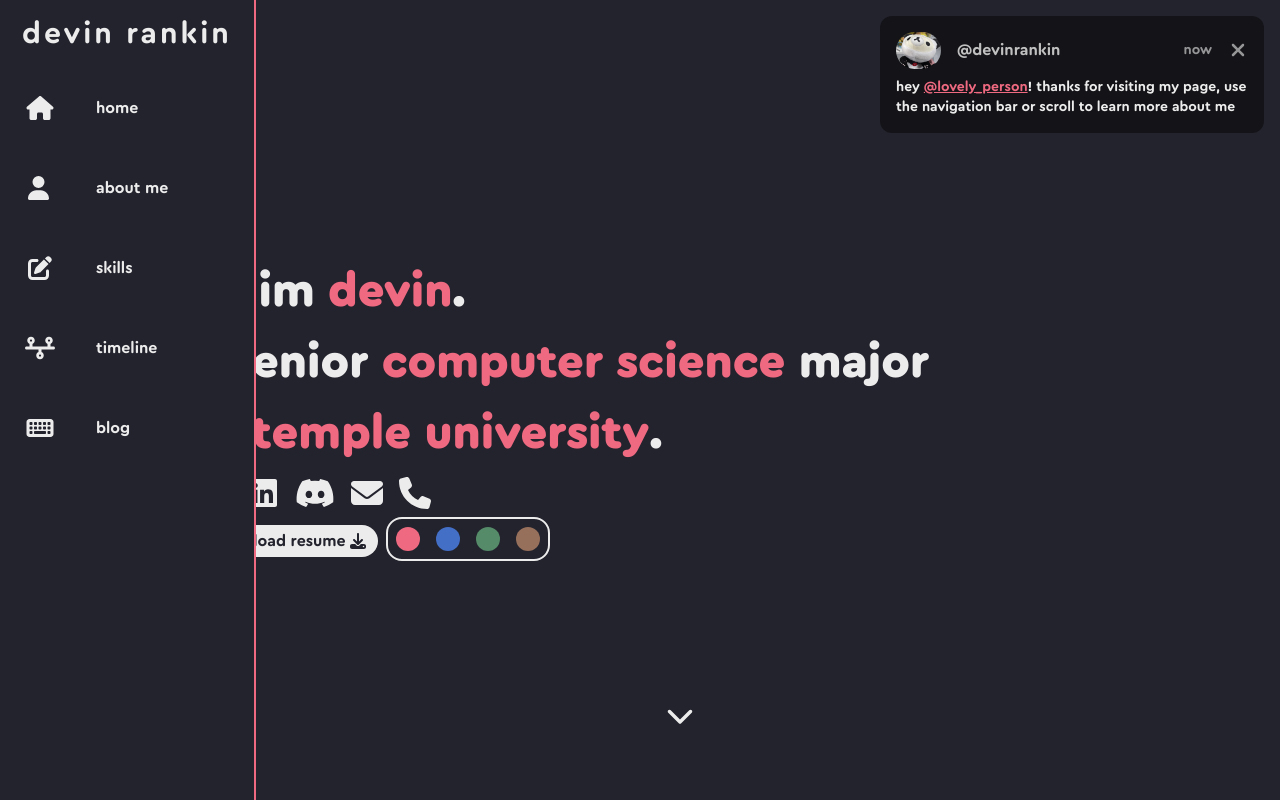
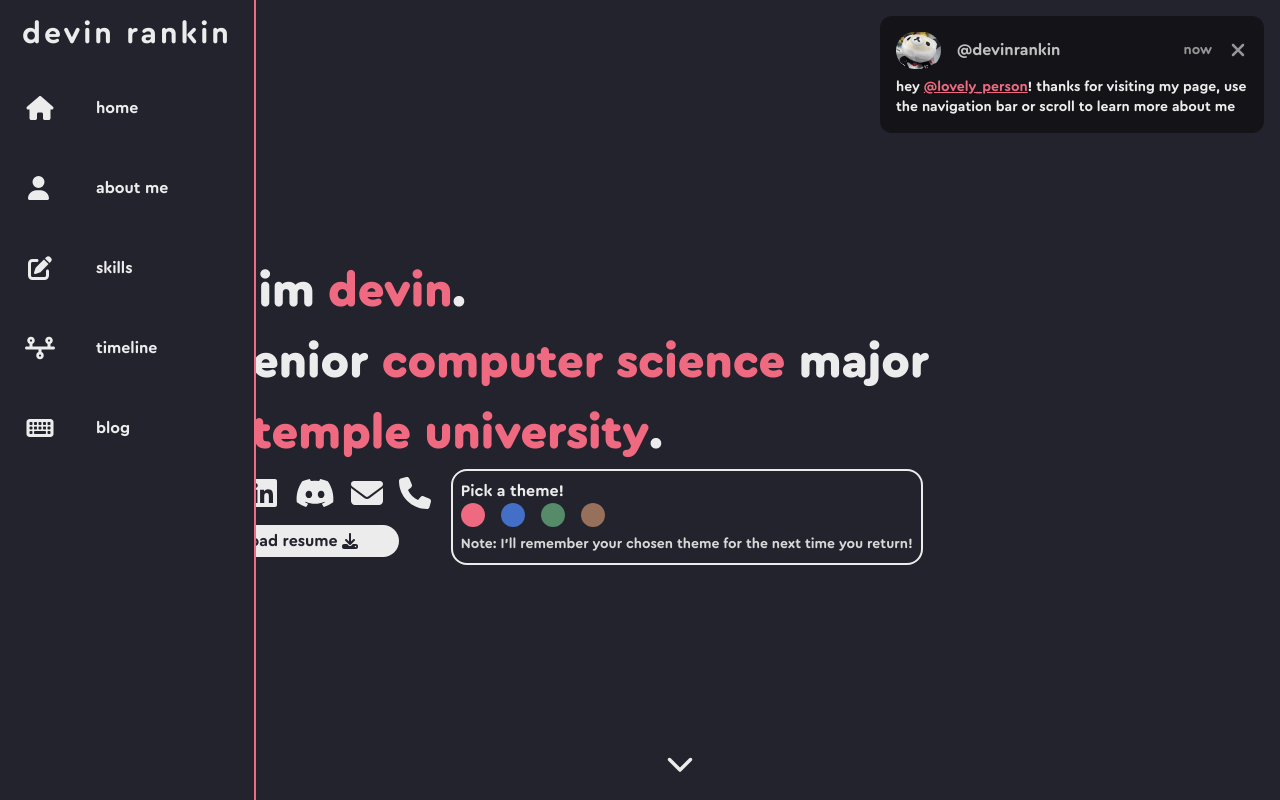
Before and after one commit to devinrankin/personal-site, a Next.js app: page / in a window 1280 px wide. Shown: the top 800 px of the page. Built offline with nearby package versions, Linux system fonts and the light colour scheme.

Commit message:
theme display style changing

```diff
--- a/app/_components/Home/Home.tsx
+++ b/app/_components/Home/Home.tsx
@@ -25,7 +25,7 @@ const dropIn = {
 export default function Intro({}: Props) {
   return (
     <section
-      className="h-screen m-0 flex flex-col items-center sm:items-start"
+      className="m-0 flex flex-col items-center sm:items-start"
       id="home"
     >
       <motion.div
@@ -55,7 +55,7 @@ export default function Intro({}: Props) {
           </span>
         </h1>
 
-        <ul className="flex flex-row h-40 w-64 sm:w-96 sm:h-12 flex-wrap content-start">
+        {/* <ul className="flex flex-row h-40 w-64 sm:w-96 sm:h-12 flex-wrap content-start">
           <li className="text-typography no-underline m-2 h-8 duration-[200ms] ease-in-out hover:scale-110">
             <Link href="https://github.com/devinrankin" target="_blank">
               <svg
@@ -170,7 +170,126 @@ export default function Intro({}: Props) {
           <li>
             <Themes />
           </li>
-        </ul>
+        </ul> */}
+
+        <div className="md:flex md:space-x-3">
+          <div className="w-fit">
+            <ul className="flex flex-row content-start">
+              <li className="text-typography no-underline m-2 h-8 duration-[200ms] ease-in-out hover:scale-110">
+                <Link href="https://github.com/devinrankin" target="_blank">
+                  <svg
+                    className="min-w-[2rem]"
+                    aria-hidden="true"
+                    focusable="false"
+                    height="2em"
+                    xmlns="http://www.w3.org/2000/svg"
+                    role="img"
+                    viewBox="0 0 512 512"
+                  >
+                    <path
+                      fill="currentColor"
+                      d="M165.9 397.4c0 2-2.3 3.6-5.2 3.6-3.3.3-5.6-1.3-5.6-3.6 0-2 2.3-3.6 5.2-3.6 3-.3 5.6 1.3 5.6 3.6zm-31.1-4.5c-.7 2 1.3 4.3 4.3 4.9 2.6 1 5.6 0 6.2-2s-1.3-4.3-4.3-5.2c-2.6-.7-5.5.3-6.2 2.3zm44.2-1.7c-2.9.7-4.9 2.6-4.6 4.9.3 2 2.9 3.3 5.9 2.6 2.9-.7 4.9-2.6 4.6-4.6-.3-1.9-3-3.2-5.9-2.9zM244.8 8C106.1 8 0 113.3 0 252c0 110.9 69.8 205.8 169.5 239.2 12.8 2.3 17.3-5.6 17.3-12.1 0-6.2-.3-40.4-.3-61.4 0 0-70 15-84.7-29.8 0 0-11.4-29.1-27.8-36.6 0 0-22.9-15.7 1.6-15.4 0 0 24.9 2 38.6 25.8 21.9 38.6 58.6 27.5 72.9 20.9 2.3-16 8.8-27.1 16-33.7-55.9-6.2-112.3-14.3-112.3-110.5 0-27.5 7.6-41.3 23.6-58.9-2.6-6.5-11.1-33.3 2.6-67.9 20.9-6.5 69 27 69 27 20-5.6 41.5-8.5 62.8-8.5s42.8 2.9 62.8 8.5c0 0 48.1-33.6 69-27 13.7 34.7 5.2 61.4 2.6 67.9 16 17.7 25.8 31.5 25.8 58.9 0 96.5-58.9 104.2-114.8 110.5 9.2 7.9 17 22.9 17 46.4 0 33.7-.3 75.4-.3 83.6 0 6.5 4.6 14.4 17.3 12.1C428.2 457.8 496 362.9 496 252 496 113.3 383.5 8 244.8 8zM97.2 352.9c-1.3 1-1 3.3.7 5.2 1.6 1.6 3.9 2.3 5.2 1 1.3-1 1-3.3-.7-5.2-1.6-1.6-3.9-2.3-5.2-1zm-10.8-8.1c-.7 1.3.3 2.9 2.3 3.9 1.6 1 3.6.7 4.3-.7.7-1.3-.3-2.9-2.3-3.9-2-.6-3.6-.3-4.3.7zm32.4 35.6c-1.6 1.3-1 4.3 1.3 6.2 2.3 2.3 5.2 2.6 6.5 1 1.3-1.3.7-4.3-1.3-6.2-2.2-2.3-5.2-2.6-6.5-1zm-11.4-14.7c-1.6 1-1.6 3.6 0 5.9 1.6 2.3 4.3 3.3 5.6 2.3 1.6-1.3 1.6-3.9 0-6.2-1.4-2.3-4-3.3-5.6-2z"
+                    />
+                  </svg>
+                </Link>
+              </li>
+              <li className="text-typography no-underline m-2 h-8 duration-[200ms] ease-in-out hover:scale-110">
+                <Link
+                  href="https://www.linkedin.com/in/devin-rankin-1b5394207/"
+                  target="_blank"
+                >
+                  <svg
+                    className="min-w-[2rem]"
+                    aria-hidden="true"
+                    focusable="false"
+                    height="2em"
+                    xmlns="http://www.w3.org/2000/svg"
+                    role="img"
+                    viewBox="0 0 448 512"
+                  >
+                    <path
+                      fill="currentColor"
+                      d="M416 32H31.9C14.3 32 0 46.5 0 64.3v383.4C0 465.5 14.3 480 31.9 480H416c17.6 0 32-14.5 32-32.3V64.3c0-17.8-14.4-32.3-32-32.3zM135.4 416H69V202.2h66.5V416zm-33.2-243c-21.3 0-38.5-17.3-38.5-38.5S80.9 96 102.2 96c21.2 0 38.5 17.3 38.5 38.5 0 21.3-17.2 38.5-38.5 38.5zm282.1 243h-66.4V312c0-24.8-.5-56.7-34.5-56.7-34.6 0-39.9 27-39.9 54.9V416h-66.4V202.2h63.7v29.2h.9c8.9-16.8 30.6-34.5 62.9-34.5 67.2 0 79.7 44.3 79.7 101.9V416z"
+                    />
+                  </svg>
+                </Link>
+              </li>
+              <li className="text-typography no-underline m-2 h-8 duration-[200ms] ease-in-out hover:scale-110">
+                <Link
+                  href="https://discord.com/users/295721632079675392"
+                  target="_blank"
+                >
+                  <svg
+                    className="min-w-[2rem]"
+                    aria-hidden="true"
+                    focusable="false"
+                    height="2em"
+                    xmlns="http://www.w3.org/2000/svg"
+                    role="img"
+                    viewBox="0 0 640 512"
+                  >
+                    <path
+                      fill="currentColor"
+                      d="M524.531,69.836a1.5,1.5,0,0,0-.764-.7A485.065,485.065,0,0,0,404.081,32.03a1.816,1.816,0,0,0-1.923.91,337.461,337.461,0,0,0-14.9,30.6,447.848,447.848,0,0,0-134.426,0,309.541,309.541,0,0,0-15.135-30.6,1.89,1.89,0,0,0-1.924-.91A483.689,483.689,0,0,0,116.085,69.137a1.712,1.712,0,0,0-.788.676C39.068,183.651,18.186,294.69,28.43,404.354a2.016,2.016,0,0,0,.765,1.375A487.666,487.666,0,0,0,176.02,479.918a1.9,1.9,0,0,0,2.063-.676A348.2,348.2,0,0,0,208.12,430.4a1.86,1.86,0,0,0-1.019-2.588,321.173,321.173,0,0,1-45.868-21.853,1.885,1.885,0,0,1-.185-3.126c3.082-2.309,6.166-4.711,9.109-7.137a1.819,1.819,0,0,1,1.9-.256c96.229,43.917,200.41,43.917,295.5,0a1.812,1.812,0,0,1,1.924.233c2.944,2.426,6.027,4.851,9.132,7.16a1.884,1.884,0,0,1-.162,3.126,301.407,301.407,0,0,1-45.89,21.83,1.875,1.875,0,0,0-1,2.611,391.055,391.055,0,0,0,30.014,48.815,1.864,1.864,0,0,0,2.063.7A486.048,486.048,0,0,0,610.7,405.729a1.882,1.882,0,0,0,.765-1.352C623.729,277.594,590.933,167.465,524.531,69.836ZM222.491,337.58c-28.972,0-52.844-26.587-52.844-59.239S193.056,219.1,222.491,219.1c29.665,0,53.306,26.82,52.843,59.239C275.334,310.993,251.924,337.58,222.491,337.58Zm195.38,0c-28.971,0-52.843-26.587-52.843-59.239S388.437,219.1,417.871,219.1c29.667,0,53.307,26.82,52.844,59.239C470.715,310.993,447.538,337.58,417.871,337.58Z"
+                    />
+                  </svg>
+                </Link>
+              </li>
+              <li className="text-typography no-underline m-2 h-8 duration-[200ms] ease-in-out hover:scale-110">
+                <Link href="mailto:devinrankin@temple.edu" target="_blank">
+                  <svg
+                    className="min-w-[2rem]"
+                    xmlns="http://www.w3.org/2000/svg"
+                    height="2em"
+                    viewBox="0 0 512 512"
+                  >
+                    <path
+                      fill="currentColor"
+                      d="M48 64C21.5 64 0 85.5 0 112c0 15.1 7.1 29.3 19.2 38.4L236.8 313.6c11.4 8.5 27 8.5 38.4 0L492.8 150.4c12.1-9.1 19.2-23.3 19.2-38.4c0-26.5-21.5-48-48-48H48zM0 176V384c0 35.3 28.7 64 64 64H448c35.3 0 64-28.7 64-64V176L294.4 339.2c-22.8 17.1-54 17.1-76.8 0L0 176z"
+                    />
+                  </svg>
+                </Link>
+              </li>
+              <li className="text-typography no-underline m-2 h-8 duration-[200ms] ease-in-out hover:scale-110">
+                <Link href="tel:(412)-660-1608">
+                  <svg
+                    className="min-w-[2rem]"
+                    xmlns="http://www.w3.org/2000/svg"
+                    height="2em"
+                    viewBox="0 0 512 512"
+                  >
+                    <path
+                      fill="currentColor"
+                      d="M164.9 24.6c-7.7-18.6-28-28.5-47.4-23.2l-88 24C12.1 30.2 0 46 0 64C0 311.4 200.6 512 448 512c18 0 33.8-12.1 38.6-29.5l24-88c5.3-19.4-4.6-39.7-23.2-47.4l-96-40c-16.3-6.8-35.2-2.1-46.3 11.6L304.7 368C234.3 334.7 177.3 277.7 144 207.3L193.3 167c13.7-11.2 18.4-30 11.6-46.3l-40-96z"
+                    />
+                  </svg>
+                </Link>
+              </li>
+            </ul>
+            <div className="text-typography no-underline my-2 h-8 w-52 duration-[200ms] ease-in-out hover:scale-110 ">
+              <Link
+                href="/resume_devinrankin_2023_09_28.pdf"
+                download
+                className="bg-typography text-primary rounded-full py-1 px-3 display flex items-center transition"
+                target="_blank"
+              >
+                download resume
+                <svg
+                  className="ml-1"
+                  xmlns="http://www.w3.org/2000/svg"
+                  height="1em"
+                  viewBox="0 0 512 512"
+                >
+                  <path
+                    fill="currentColor"
+                    d="M288 32c0-17.7-14.3-32-32-32s-32 14.3-32 32V274.7l-73.4-73.4c-12.5-12.5-32.8-12.5-45.3 0s-12.5 32.8 0 45.3l128 128c12.5 12.5 32.8 12.5 45.3 0l128-128c12.5-12.5 12.5-32.8 0-45.3s-32.8-12.5-45.3 0L288 274.7V32zM64 352c-35.3 0-64 28.7-64 64v32c0 35.3 28.7 64 64 64H448c35.3 0 64-28.7 64-64V416c0-35.3-28.7-64-64-64H346.5l-45.3 45.3c-25 25-65.5 25-90.5 0L165.5 352H64zm368 56a24 24 0 1 1 0 48 24 24 0 1 1 0-48z"
+                  />
+                </svg>
+              </Link>
+            </div>
+          </div>
+          <Themes />
+        </div>
       </motion.div>
       <motion.div
         className="w-full flex items-center justify-center"
--- a/app/_components/Themes/Themes.tsx
+++ b/app/_components/Themes/Themes.tsx
@@ -9,7 +9,9 @@ export default function Themes({}: Props) {
   const { theme, setTheme } = useTheme();
 
   return (
-    <div className="border-typography border-2 rounded-2xl p-2 flex space-x-4 items-center justify-center">
+    <div className="border-typography border-2 rounded-2xl p-2 text-typography inline-block">
+      Pick a theme!
+      <div className="space-x-4">
         <ThemeTooltip title={themes[0].title}>
           <div
             className="rounded-full bg-[#EF6A80] h-6 w-6"
@@ -43,6 +45,10 @@ export default function Themes({}: Props) {
           />
         </ThemeTooltip>
       </div>
+      <p className="text-sm opacity-90">
+        Note: I&apos;ll remember your chosen theme for the next time you return!
+      </p>
+    </div>
   );
 }
 
```
Lines whose indentation alone changed are shown as unchanged.
